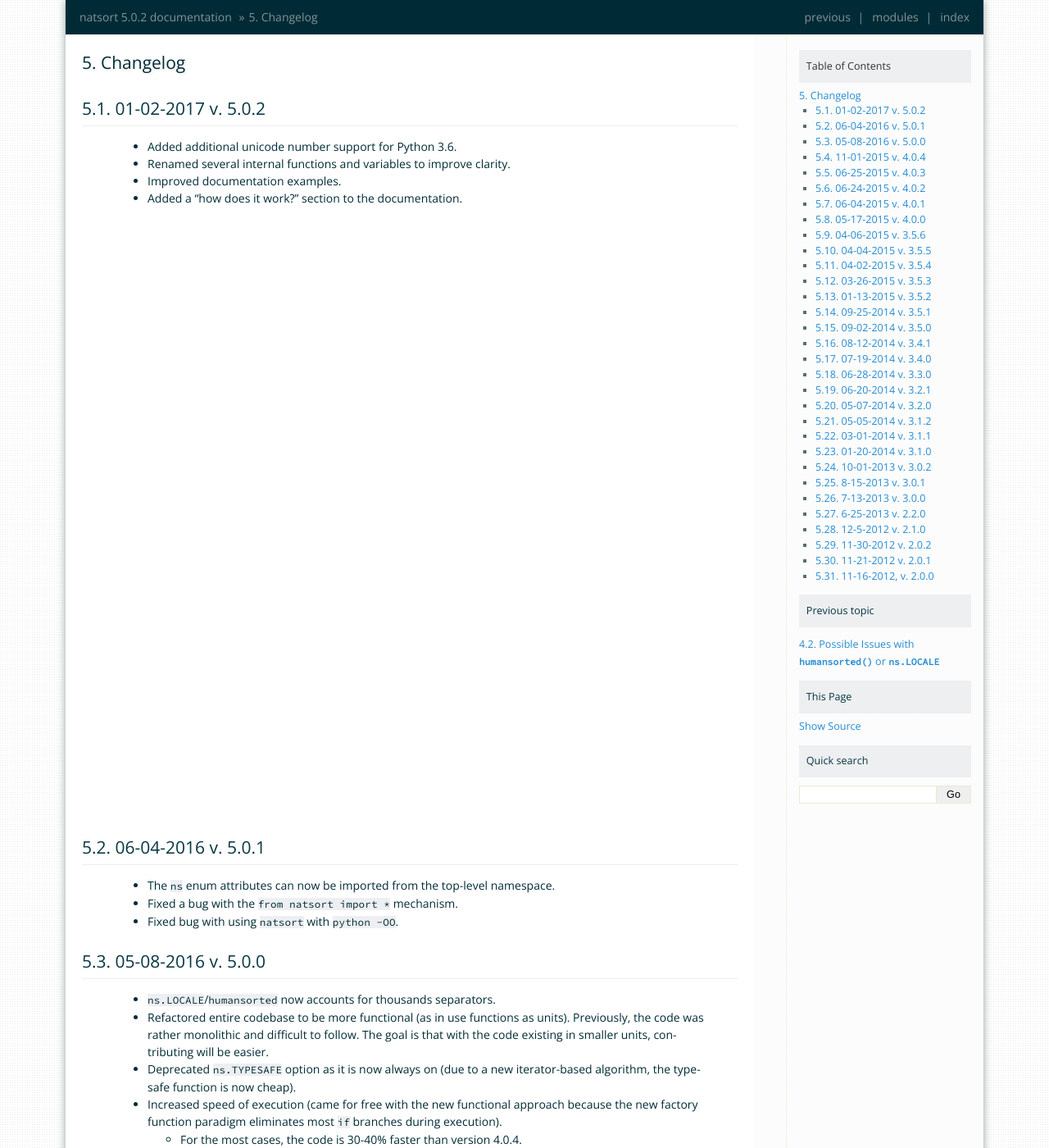
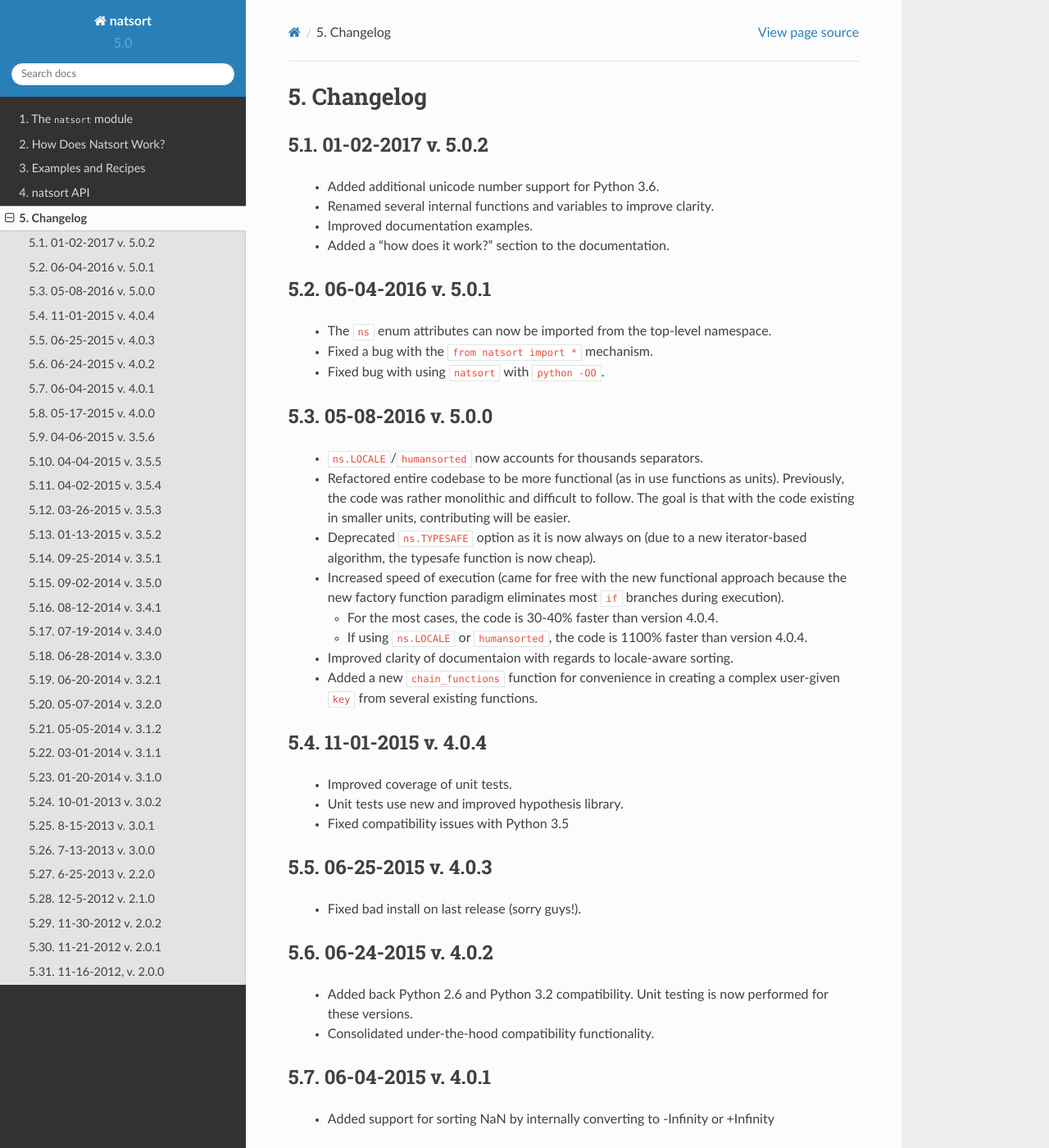
Before and after one commit to SethMMorton/natsort, a Sphinx documentation site: the page built from docs/source/changelog.rst, in a window 1280 px wide and 1400 px high. Shown: the whole window at 82% size. Built offline with Sphinx 7.4.7 and the Read the Docs theme 2.0.0, drawn with Linux system fonts in a browser that asks for light colours; pages that are not in the unit, such as notebooks, are missing from menus; some of the changed text lies outside the part shown.

Commit message:
Updated sphinx documentation.
Removed the solar theme and moved to readthedocs theme.
Napoleon is used instead of numpydoc.

```diff
--- a/docs/source/conf.py
+++ b/docs/source/conf.py
@@ -46,7 +46,7 @@
     'sphinx.ext.autosummary',
     'sphinx.ext.intersphinx',
     'sphinx.ext.mathjax',
-    'numpydoc',
+    'sphinx.ext.napoleon',
 ]
 
 # Add any paths that contain templates here, relative to this directory.
@@ -86,7 +86,7 @@
 
 # List of patterns, relative to source directory, that match files and
 # directories to ignore when looking for source files.
-exclude_patterns = ['solar/*']
+# exclude_patterns = ['solar/*']
 
 # The reST default role (used for this markup: `text`) to use for all
 # documents.
@@ -118,7 +118,13 @@
 
 # The theme to use for HTML and HTML Help pages.  See the documentation for
 # a list of builtin themes.
-html_theme = 'solar'
+on_rtd = os.environ.get('READTHEDOCS') == 'True'
+if on_rtd:
+    html_theme = 'default'
+else:
+    import sphinx_rtd_theme
+    html_theme = 'sphinx_rtd_theme'
+    # html_theme = 'solar'
 
 # Theme options are theme-specific and customize the look and feel of a theme
 # further.  For a list of options available for each theme, see the
--- a/docs/source/solar/NEWS.txt
+++ /dev/null
@@ -1,32 +0,0 @@
-News
-====
-
-1.3
----
-* Release date: 2012-11-01.
-* Source Code Pro is now used for code samples.
-* Reduced font size of pre elements.
-* Horizontal rule for header elements.
-* HTML pre contents are now wrapped (no scrollbars).
-* Changed permalink color from black to a lighter one.
-
-1.2
----
-* Release date: 2012-10-03.
-* Style additional admonition levels.
-* Increase padding for navigation links (minor).
-* Add shadow for admonition items (minor).
-
-1.1
----
-* Release date: 2012-09-05.
-* Add a new background.
-* Revert font of headings to Open Sans Light.
-* Darker color for h3 - h6.
-* Removed dependency on solarized dark pygments style.
-* Nice looking scrollbars for pre element.
-
-1.0
----
-* Release date: 2012-08-24.
-* Initial release.
--- a/docs/source/solar/README.rst
+++ /dev/null
@@ -1,28 +0,0 @@
-Solar theme for Python Sphinx
-=============================
-Solar is an attempt to create a theme for Sphinx based on the `Solarized <http://ethanschoonover.com/solarized>`_ color scheme.
-
-Preview
--------
-http://vimalkumar.in/sphinx-themes/solar
-
-Download
---------
-Released versions are available from http://github.com/vkvn/sphinx-themes/downloads
-
-Installation
-------------
-#. Extract the archive.
-#. Modify ``conf.py`` of an existing Sphinx project or create new project using ``sphinx-quickstart``.
-#. Change the ``html_theme`` parameter to ``solar``.
-#. Change the ``html_theme_path`` to the location containing the extracted archive.
-
-License
--------
-`GNU General Public License <http://www.gnu.org/licenses/gpl.html>`_.
-
-Credits
--------
-Modified from the default Sphinx theme -- Sphinxdoc
-
-Background pattern from http://subtlepatterns.com.
--- a/docs/source/solar/layout.html
+++ /dev/null
@@ -1,32 +0,0 @@
-{% extends "basic/layout.html" %}
-
-{%- block doctype -%}
-<!DOCTYPE html>
-{%- endblock -%}
-
-{%- block extrahead -%}
-<link href='http://fonts.googleapis.com/css?family=Source+Code+Pro|Open+Sans:300italic,400italic,700italic,400,300,700' rel='stylesheet' type='text/css'>
-<link href="{{ pathto("_static/solarized-dark.css", 1) }}" rel="stylesheet">
-{%- endblock -%}
-
-{# put the sidebar before the body #}
-{% block sidebar1 %}{{ sidebar() }}{% endblock %}
-{% block sidebar2 %}{% endblock %}
-
-{%- block footer %}
-    <div class="footer">
-    {%- if show_copyright %}
-      {%- if hasdoc('copyright') %}
-        {% trans path=pathto('copyright'), copyright=copyright|e %}&copy; <a href="{{ path }}">Copyright</a> {{ copyright }}.{% endtrans %}
-      {%- else %}
-        {% trans copyright=copyright|e %}&copy; Copyright {{ copyright }}.{% endtrans %}
-      {%- endif %}
-    {%- endif %}
-    {%- if last_updated %}
-      {% trans last_updated=last_updated|e %}Last updated on {{ last_updated }}.{% endtrans %}
-    {%- endif %}
-    {%- if show_sphinx %}
-    {% trans sphinx_version=sphinx_version|e %}Created using <a href="http://sphinx.pocoo.org/">Sphinx</a> {{ sphinx_version }}.Theme by <a href="http://github.com/vkvn">vkvn</a>{% endtrans %}
-    {%- endif %}
-    </div>
-{%- endblock %}
--- a/docs/source/solar/static/solar.css
+++ /dev/null
@@ -1,344 +0,0 @@
-/* solar.css
- * Modified from sphinxdoc.css of the sphinxdoc theme.
-*/
-
-@import url("basic.css");
-
-/* -- page layout ----------------------------------------------------------- */
-
-body {
-    font-family: 'Open Sans', sans-serif;
-    font-size: 14px;
-    line-height: 150%;
-    text-align: center;
-    color: #002b36;
-    padding: 0;
-    margin: 0px 80px 0px 80px;
-    min-width: 740px;
-    -moz-box-shadow: 0px 0px 10px #93a1a1;
-    -webkit-box-shadow: 0px 0px 10px #93a1a1;
-    box-shadow: 0px 0px 10px #93a1a1;
-    background: url("subtle_dots.png") repeat;
-
-}
-
-div.document {
-    background-color: #fcfcfc;
-    text-align: left;
-    background-repeat: repeat-x;
-}
-
-div.bodywrapper {
-    margin: 0 240px 0 0;
-    border-right: 1px dotted #eee8d5;
-}
-
-div.body {
-    background-color: white;
-    margin: 0;
-    padding: 0.5em 20px 20px 20px;
-}
-
-div.related {
-    font-size: 1em;
-    background: #002b36;
-    color: #839496;
-    padding: 5px 0px;
-}
-
-div.related ul {
-    height: 2em;
-    margin: 2px;
-}
-
-div.related ul li {
-    margin: 0;
-    padding: 0;
-    height: 2em;
-    float: left;
-}
-
-div.related ul li.right {
-    float: right;
-    margin-right: 5px;
-}
-
-div.related ul li a {
-    margin: 0;
-    padding: 2px 5px;
-    line-height: 2em;
-    text-decoration: none;
-    color: #839496;
-}
-
-div.related ul li a:hover {
-    background-color: #073642;
-    -webkit-border-radius: 2px;
-    -moz-border-radius: 2px;
-    border-radius: 2px;
-}
-
-div.sphinxsidebarwrapper {
-    padding: 0;
-}
-
-div.sphinxsidebar {
-    margin: 0;
-    padding: 0.5em 15px 15px 0;
-    width: 210px;
-    float: right;
-    font-size: 0.9em;
-    text-align: left;
-}
-
-div.sphinxsidebar h3, div.sphinxsidebar h4 {
-    margin: 1em 0 0.5em 0;
-    font-size: 1em;
-    padding: 0.7em;
-    background-color: #eeeff1;
-}
-
-div.sphinxsidebar h3 a {
-    color: #2E3436;
-}
-
-div.sphinxsidebar ul {
-    padding-left: 1.5em;
-    margin-top: 7px;
-    padding: 0;
-    line-height: 150%;
-    color: #586e75;
-}
-
-div.sphinxsidebar ul ul {
-    margin-left: 20px;
-}
-
-div.sphinxsidebar input {
-    border: 1px solid #eee8d5;
-}
-
-div.footer {
-    background-color: #93a1a1;
-    color: #eee;
-    padding: 3px 8px 3px 0;
-    clear: both;
-    font-size: 0.8em;
-    text-align: right;
-}
-
-div.footer a {
-    color: #eee;
-    text-decoration: none;
-}
-
-/* -- body styles ----------------------------------------------------------- */
-
-p {
-    margin: 0.8em 0 0.5em 0;
-}
-
-div.body a, div.sphinxsidebarwrapper a {
-    color: #268bd2;
-    text-decoration: none;
-}
-
-div.body a:hover, div.sphinxsidebarwrapper a:hover {
-    border-bottom: 1px solid #268bd2;
-}
-
-h1, h2, h3, h4, h5, h6 {
-    font-family: "Open Sans", sans-serif;
-    font-weight: 300;
-}
-
-h1 {
-    margin: 0;
-    padding: 0.7em 0 0.3em 0;
-    line-height: 1.2em;
-    color: #002b36;
-    text-shadow: #eee 0.1em 0.1em 0.1em;
-}
-
-h2 {
-    margin: 1.3em 0 0.2em 0;
-    padding: 0 0 10px 0;
-    color: #073642;
-    border-bottom: 1px solid #eee;
-}
-
-h3 {
-    margin: 1em 0 -0.3em 0;
-    padding-bottom: 5px;
-}
-
-h3, h4, h5, h6 {
-    color: #073642;
-	border-bottom: 1px dotted #eee;
-}
-
-div.body h1 a, div.body h2 a, div.body h3 a, div.body h4 a, div.body h5 a, div.body h6 a {
-    color: #657B83!important;
-}
-
-h1 a.anchor, h2 a.anchor, h3 a.anchor, h4 a.anchor, h5 a.anchor, h6 a.anchor {
-    display: none;
-    margin: 0 0 0 0.3em;
-    padding: 0 0.2em 0 0.2em;
-    color: #aaa!important;
-}
-
-h1:hover a.anchor, h2:hover a.anchor, h3:hover a.anchor, h4:hover a.anchor,
-h5:hover a.anchor, h6:hover a.anchor {
-    display: inline;
-}
-
-h1 a.anchor:hover, h2 a.anchor:hover, h3 a.anchor:hover, h4 a.anchor:hover,
-h5 a.anchor:hover, h6 a.anchor:hover {
-    color: #777;
-    background-color: #eee;
-}
-
-a.headerlink {
-    color: #c60f0f!important;
-    font-size: 1em;
-    margin-left: 6px;
-    padding: 0 4px 0 4px;
-    text-decoration: none!important;
-}
-
-a.headerlink:hover {
-    background-color: #ccc;
-    color: white!important;
-}
-
-
-cite, code, tt {
-    font-family: 'Source Code Pro', monospace;
-	font-size: 0.9em;
-    letter-spacing: 0.01em;
-    background-color: #eeeff2;
-    font-style: normal;
-}
-
-hr {
-    border: 1px solid #eee;
-    margin: 2em;
-}
-
-.highlight {
-    -webkit-border-radius: 2px;
-    -moz-border-radius: 2px;
-    border-radius: 2px;
-}
-
-pre {
-    font-family: 'Source Code Pro', monospace;
-    font-style: normal;
-	font-size: 0.9em;
-    letter-spacing: 0.015em;
-    line-height: 120%;
-    padding: 0.7em;
-	white-space: pre-wrap;       /* css-3 */
-	white-space: -moz-pre-wrap;  /* Mozilla, since 1999 */
-	white-space: -pre-wrap;      /* Opera 4-6 */
-	white-space: -o-pre-wrap;    /* Opera 7 */
-	word-wrap: break-word;       /* Internet Explorer 5.5+ */
-}
-
-pre a {
-    color: inherit;
-    text-decoration: underline;
-}
-
-td.linenos pre {
-    padding: 0.5em 0;
-}
-
-div.quotebar {
-    background-color: #f8f8f8;
-    max-width: 250px;
-    float: right;
-    padding: 2px 7px;
-    border: 1px solid #ccc;
-}
-
-div.topic {
-    background-color: #f8f8f8;
-}
-
-table {
-    border-collapse: collapse;
-    margin: 0 -0.5em 0 -0.5em;
-}
-
-table td, table th {
-    padding: 0.2em 0.5em 0.2em 0.5em;
-}
-
-div.admonition {
-    font-size: 0.9em;
-    margin: 1em 0 1em 0;
-    border: 1px solid #eee;
-    background-color: #f7f7f7;
-    padding: 0;
-    -moz-box-shadow: 0px 8px 6px -8px #93a1a1;
-    -webkit-box-shadow: 0px 8px 6px -8px #93a1a1;
-    box-shadow: 0px 8px 6px -8px #93a1a1;
-}
-
-div.admonition p {
-    margin: 0.5em 1em 0.5em 1em;
-    padding: 0.2em;
-}
-
-div.admonition pre {
-    margin: 0.4em 1em 0.4em 1em;
-}
-
-div.admonition p.admonition-title
-{
-    margin: 0;
-    padding: 0.2em 0 0.2em 0.6em;
-    color: white;
-    border-bottom: 1px solid #eee8d5;
-    font-weight: bold;
-    background-color: #268bd2;
-}
-
-div.warning p.admonition-title,
-div.important p.admonition-title {
-    background-color: #cb4b16;
-}
-
-div.hint p.admonition-title,
-div.tip p.admonition-title {
-    background-color: #859900;
-}
-
-div.caution p.admonition-title,
-div.attention p.admonition-title,
-div.danger p.admonition-title,
-div.error p.admonition-title {
-    background-color: #dc322f;
-}
-
-div.admonition ul, div.admonition ol {
-    margin: 0.1em 0.5em 0.5em 3em;
-    padding: 0;
-}
-
-div.versioninfo {
-    margin: 1em 0 0 0;
-    border: 1px solid #eee;
-    background-color: #DDEAF0;
-    padding: 8px;
-    line-height: 1.3em;
-    font-size: 0.9em;
-}
-
-div.viewcode-block:target {
-    background-color: #f4debf;
-    border-top: 1px solid #eee;
-    border-bottom: 1px solid #eee;
-}
--- a/docs/source/solar/static/solarized-dark.css
+++ /dev/null
@@ -1,84 +0,0 @@
-/* solarized dark style for solar theme */
-
-/*style pre scrollbar*/
-pre::-webkit-scrollbar, .highlight::-webkit-scrollbar {
-	height: 0.5em;
-	background: #073642;
-}
-
-pre::-webkit-scrollbar-thumb {
-	border-radius: 1em;
-	background: #93a1a1;
-}
-
-/* pygments style */
-.highlight .hll { background-color: #ffffcc }
-.highlight  { background: #002B36!important; color: #93A1A1 }
-.highlight .c { color: #586E75 } /* Comment */
-.highlight .err { color: #93A1A1 } /* Error */
-.highlight .g { color: #93A1A1 } /* Generic */
-.highlight .k { color: #859900 } /* Keyword */
-.highlight .l { color: #93A1A1 } /* Literal */
-.highlight .n { color: #93A1A1 } /* Name */
-.highlight .o { color: #859900 } /* Operator */
-.highlight .x { color: #CB4B16 } /* Other */
-.highlight .p { color: #93A1A1 } /* Punctuation */
-.highlight .cm { color: #586E75 } /* Comment.Multiline */
-.highlight .cp { color: #859900 } /* Comment.Preproc */
-.highlight .c1 { color: #586E75 } /* Comment.Single */
-.highlight .cs { color: #859900 } /* Comment.Special */
-.highlight .gd { color: #2AA198 } /* Generic.Deleted */
-.highlight .ge { color: #93A1A1; font-style: italic } /* Generic.Emph */
-.highlight .gr { color: #DC322F } /* Generic.Error */
-.highlight .gh { color: #CB4B16 } /* Generic.Heading */
-.highlight .gi { color: #859900 } /* Generic.Inserted */
-.highlight .go { color: #93A1A1 } /* Generic.Output */
-.highlight .gp { color: #93A1A1 } /* Generic.Prompt */
-.highlight .gs { color: #93A1A1; font-weight: bold } /* Generic.Strong */
-.highlight .gu { color: #CB4B16 } /* Generic.Subheading */
-.highlight .gt { color: #93A1A1 } /* Generic.Traceback */
-.highlight .kc { color: #CB4B16 } /* Keyword.Constant */
-.highlight .kd { color: #268BD2 } /* Keyword.Declaration */
-.highlight .kn { color: #859900 } /* Keyword.Namespace */
-.highlight .kp { color: #859900 } /* Keyword.Pseudo */
-.highlight .kr { color: #268BD2 } /* Keyword.Reserved */
-.highlight .kt { color: #DC322F } /* Keyword.Type */
-.highlight .ld { color: #93A1A1 } /* Literal.Date */
-.highlight .m { color: #2AA198 } /* Literal.Number */
-.highlight .s { color: #2AA198 } /* Literal.String */
-.highlight .na { color: #93A1A1 } /* Name.Attribute */
-.highlight .nb { color: #B58900 } /* Name.Builtin */
-.highlight .nc { color: #268BD2 } /* Name.Class */
-.highlight .no { color: #CB4B16 } /* Name.Constant */
-.highlight .nd { color: #268BD2 } /* Name.Decorator */
-.highlight .ni { color: #CB4B16 } /* Name.Entity */
-.highlight .ne { color: #CB4B16 } /* Name.Exception */
-.highlight .nf { color: #268BD2 } /* Name.Function */
-.highlight .nl { color: #93A1A1 } /* Name.Label */
-.highlight .nn { color: #93A1A1 } /* Name.Namespace */
-.highlight .nx { color: #93A1A1 } /* Name.Other */
-.highlight .py { color: #93A1A1 } /* Name.Property */
-.highlight .nt { color: #268BD2 } /* Name.Tag */
-.highlight .nv { color: #268BD2 } /* Name.Variable */
-.highlight .ow { color: #859900 } /* Operator.Word */
-.highlight .w { color: #93A1A1 } /* Text.Whitespace */
-.highlight .mf { color: #2AA198 } /* Literal.Number.Float */
-.highlight .mh { color: #2AA198 } /* Literal.Number.Hex */
-.highlight .mi { color: #2AA198 } /* Literal.Number.Integer */
-.highlight .mo { color: #2AA198 } /* Literal.Number.Oct */
-.highlight .sb { color: #586E75 } /* Literal.String.Backtick */
-.highlight .sc { color: #2AA198 } /* Literal.String.Char */
-.highlight .sd { color: #93A1A1 } /* Literal.String.Doc */
-.highlight .s2 { color: #2AA198 } /* Literal.String.Double */
-.highlight .se { color: #CB4B16 } /* Literal.String.Escape */
-.highlight .sh { color: #93A1A1 } /* Literal.String.Heredoc */
-.highlight .si { color: #2AA198 } /* Literal.String.Interpol */
-.highlight .sx { color: #2AA198 } /* Literal.String.Other */
-.highlight .sr { color: #DC322F } /* Literal.String.Regex */
-.highlight .s1 { color: #2AA198 } /* Literal.String.Single */
-.highlight .ss { color: #2AA198 } /* Literal.String.Symbol */
-.highlight .bp { color: #268BD2 } /* Name.Builtin.Pseudo */
-.highlight .vc { color: #268BD2 } /* Name.Variable.Class */
-.highlight .vg { color: #268BD2 } /* Name.Variable.Global */
-.highlight .vi { color: #268BD2 } /* Name.Variable.Instance */
-.highlight .il { color: #2AA198 } /* Literal.Number.Integer.Long */
--- a/docs/source/solar/theme.conf
+++ /dev/null
@@ -1,4 +0,0 @@
-[theme]
-inherit = basic
-stylesheet = solar.css
-pygments_style = none
```
Also changed, not shown: docs/source/solar/static/subtle_dots.png (deleted).
